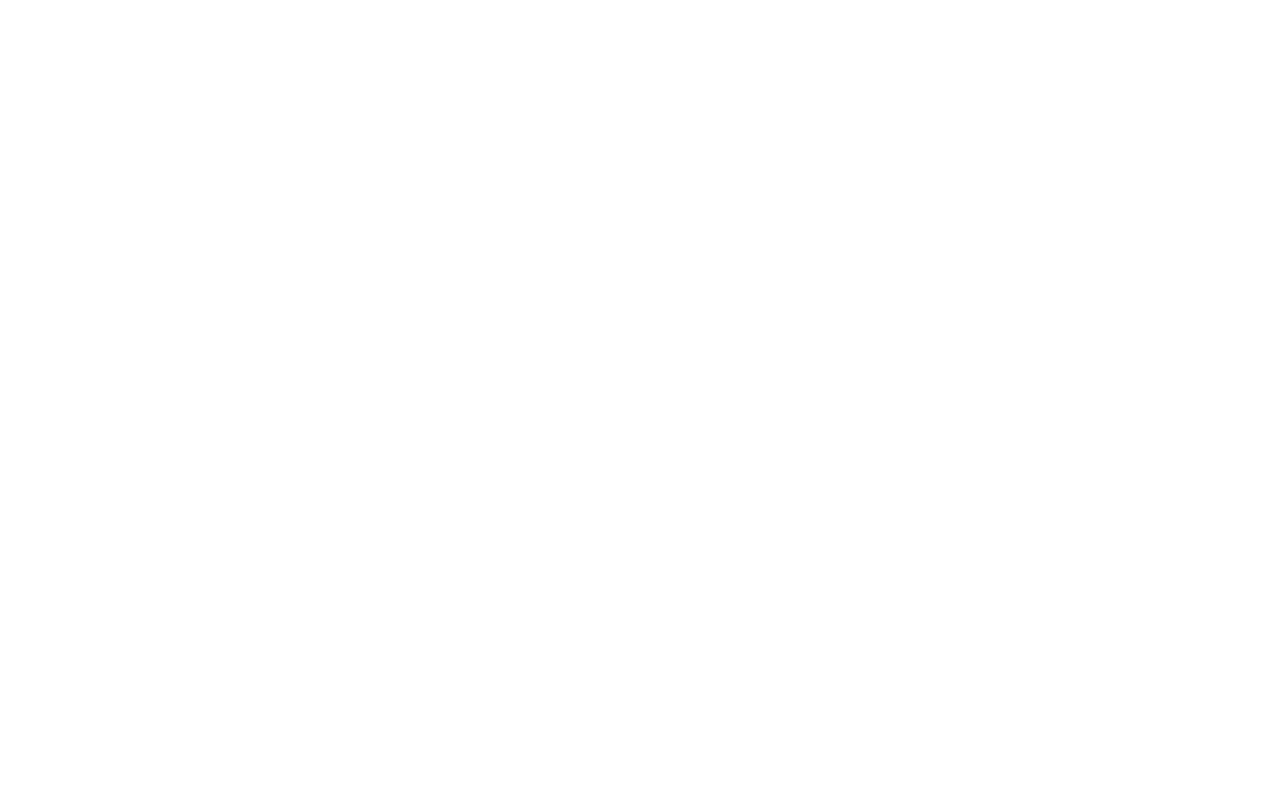
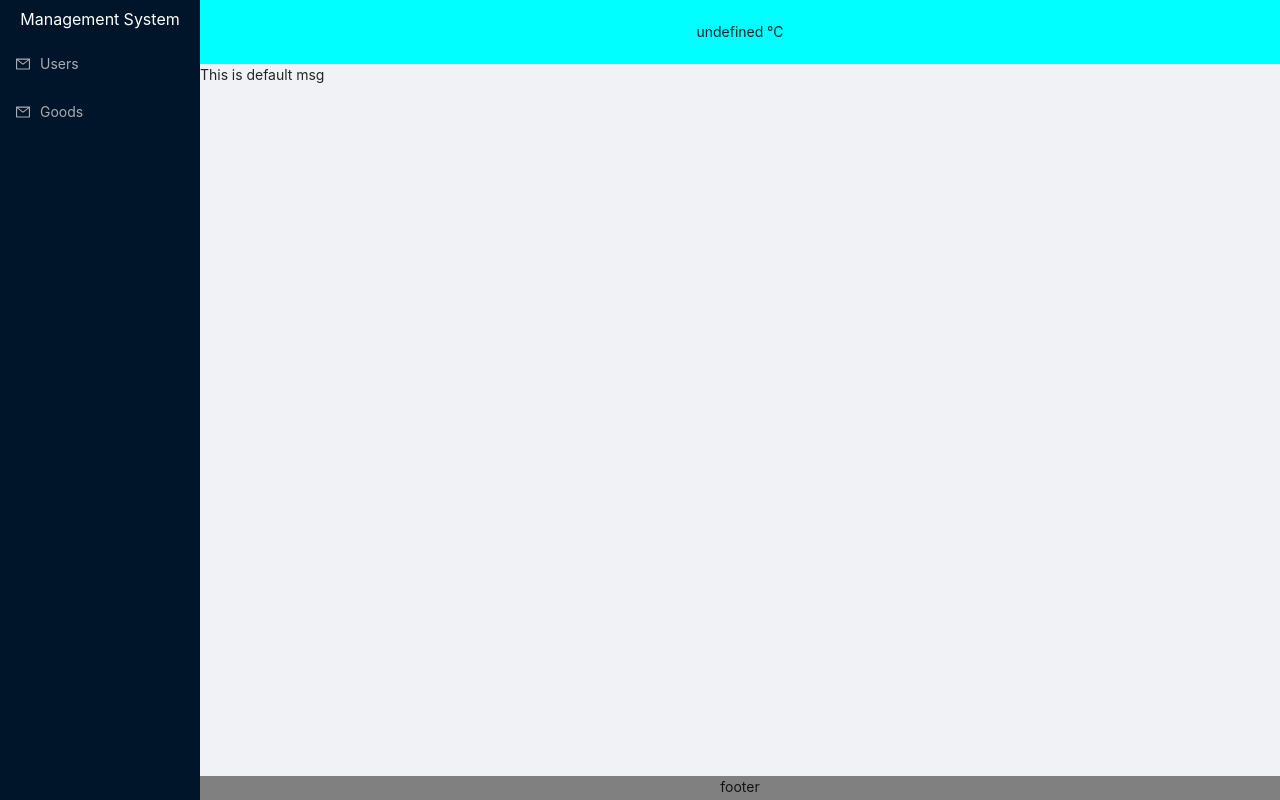
Before and after one commit to BlackhawkZZH/management, a React app: page /dashboard/welcome in a window 1280 px wide. Before the commit this address had no page. Built offline with nearby package versions, Linux system fonts and the light colour scheme; no server answers.

Commit message:
create welcome page

```diff
--- a/src/App.jsx
+++ b/src/App.jsx
@@ -4,9 +4,10 @@
 import { BrowserRouter, Route, Routes } from 'react-router-dom'
 
 import { DashBoard } from './pages/dashboard/dashboard'
+import { DefaultMsg } from './components/defaultmsg/defaultmsg';
 import { Login } from './pages/login/login'
 import { Users } from './components/users/users'
-import {Goods} from './components/goods/goods'
+import { Goods } from './components/goods/goods'
 
 function App() {
   return (
@@ -14,6 +15,7 @@
       <BrowserRouter>
         <Routes>
           <Route path="/dashboard" element={<DashBoard />}>
+            <Route path='/dashboard/welcome' element={<DefaultMsg />}></Route>
             <Route path="/dashboard/users" element={<Users />} />
             <Route path="/dashboard/goods" element={<Goods />} />
           </Route>
--- /dev/null
+++ b/src/components/defaultmsg/defaultmsg.jsx
@@ -0,0 +1,7 @@
+import React from "react";
+
+export const DefaultMsg = () => {
+  return (
+    <div>This is default msg</div>
+  )
+}
--- a/src/pages/dashboard/components/leftsider/leftsider.jsx
+++ b/src/pages/dashboard/components/leftsider/leftsider.jsx
@@ -12,28 +12,16 @@
 
     return (
         <Sider className="left-sider">
-            <div className="left-sider-title" onClick={() => window.location.reload(true)}><Link className="left-sider-title" to='/dashboard'>Management System</Link></div>
+            <div className="left-sider-title" onClick={() => window.location.reload(true)}>
+                <Link className="left-sider-title" to='/dashboard/welcome'>Management System</Link>
+            </div>
             <Menu mode="vertical" theme="dark">
-                <Menu.Item key="1" icon={<MailOutlined />}>
+                <Menu.Item key="0" icon={<MailOutlined />}>
                     <Link to='/dashboard/users'>Users</Link>
                 </Menu.Item>
-                <Menu.Item key="0" icon={<MailOutlined />}>
+                <Menu.Item key="1" icon={<MailOutlined />}>
                     <Link to='/dashboard/goods'>Goods</Link>
                 </Menu.Item>
-                <SubMenu key="sub2" icon={<AppstoreOutlined />} title="Navigation Two">
-                    <Menu.Item key="5">Option 5</Menu.Item>
-                    <Menu.Item key="6">Option 6</Menu.Item>
-                    <SubMenu key="sub3" title="Submenu">
-                        <Menu.Item key="7">Option 7</Menu.Item>
-                        <Menu.Item key="8">Option 8</Menu.Item>
-                    </SubMenu>
-                </SubMenu>
-                <SubMenu key="sub4" icon={<SettingOutlined />} title="Navigation Three">
-                    <Menu.Item key="9">Option 9</Menu.Item>
-                    <Menu.Item key="10">Option 10</Menu.Item>
-                    <Menu.Item key="11">Option 11</Menu.Item>
-                    <Menu.Item key="12">Option 12</Menu.Item>
-                </SubMenu>
             </Menu>
         </Sider>
     )
--- a/src/pages/dashboard/components/leftsider/leftsider.less
+++ b/src/pages/dashboard/components/leftsider/leftsider.less
@@ -1,6 +1,6 @@
 .ant-layout-sider {
     &.left-sider{
-        display: -webkit-flex;
+        width: 200px;
 
         .left-sider-title{
             display: flex;
--- a/src/pages/login/login.jsx
+++ b/src/pages/login/login.jsx
@@ -4,7 +4,7 @@
 
 const LoginComponent = () => {
     const onFinish = (values) => {
-        window.location.replace('/dashboard')
+        window.location.replace('/dashboard/welcome')
         console.log('Success:', values);
     };
 
```
